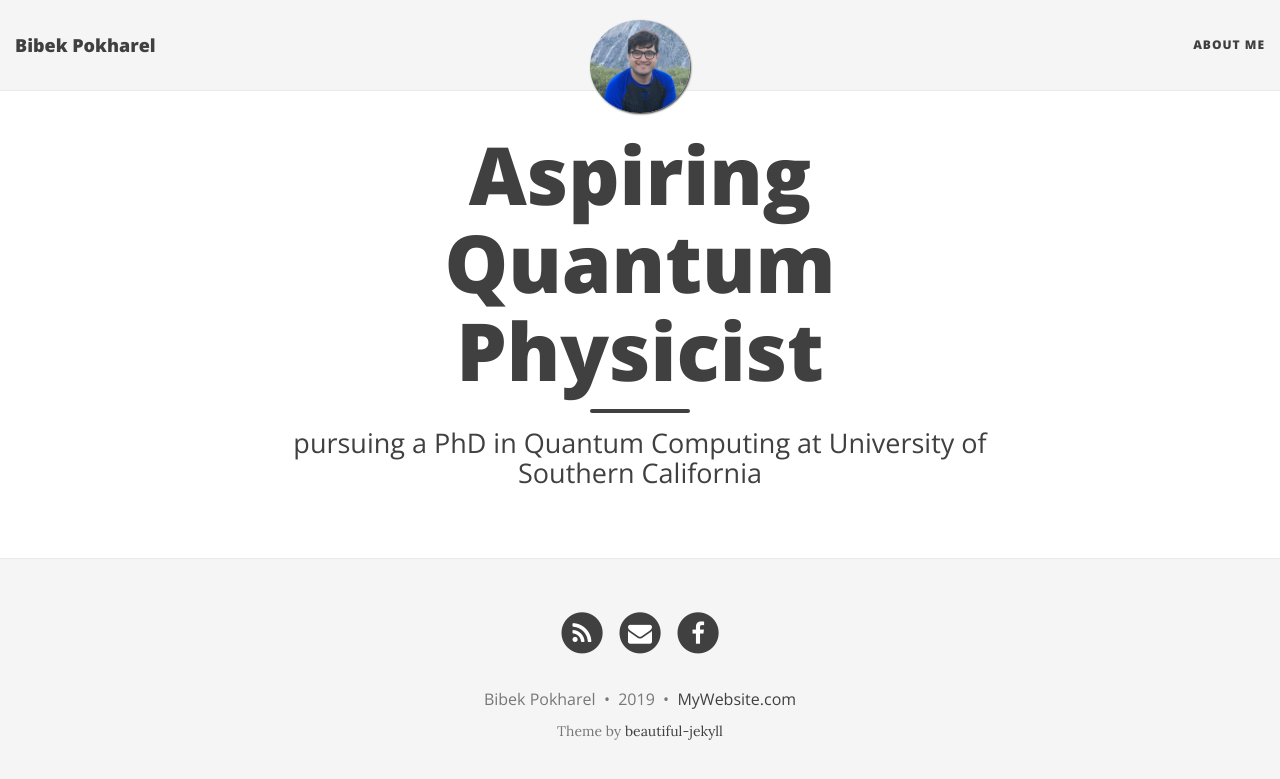
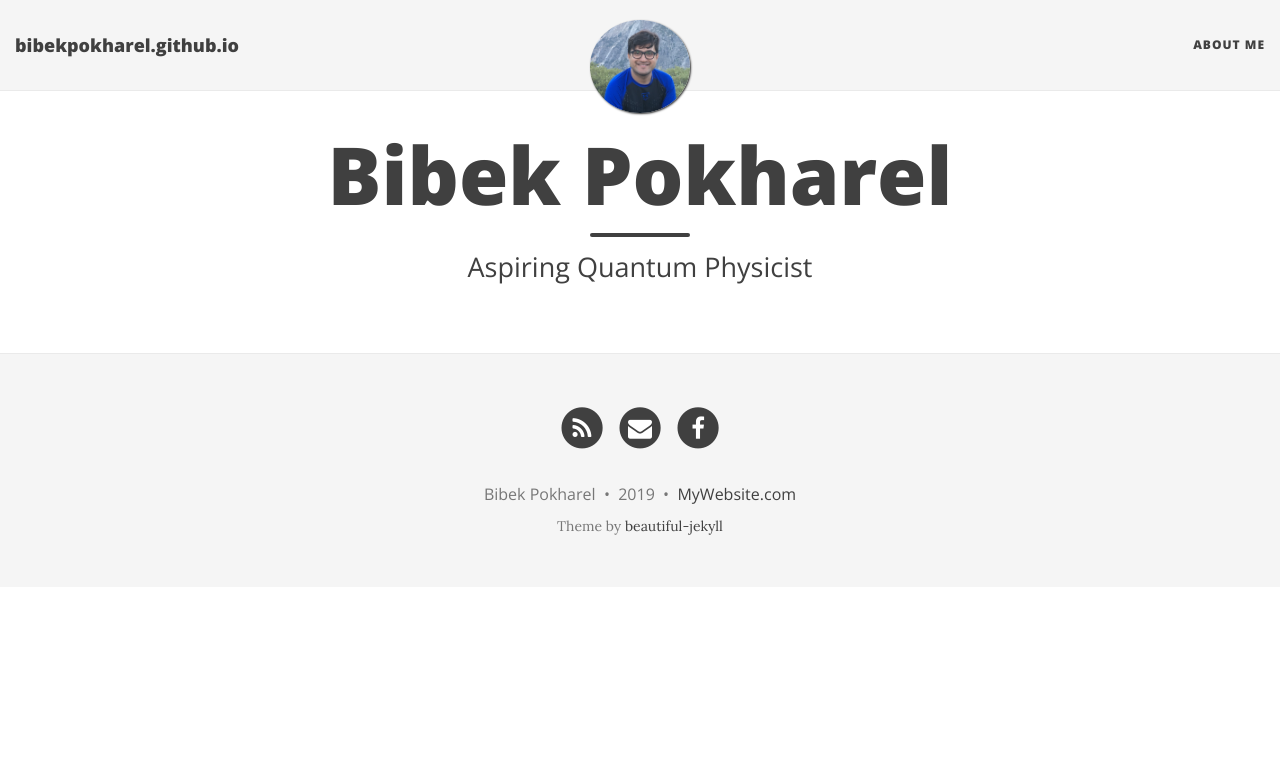
Before and after one commit to bibekpokharel/bibekpokharel.github.io, a Jekyll site: the page built from index.html, in a window 1280 px wide. Shown: the top 779 px of the page. Built offline with Jekyll 4.4.1, drawn with Linux system fonts in a browser that asks for light colours; nearby versions of some CDN libraries; the list of posts is cut into pages by our own code.

Commit message:
change text for the frontpage

```diff
--- a/_config.yml
+++ b/_config.yml
@@ -14,7 +14,7 @@ baseurl: ""
 # Of course don't forget to change the username and projectname to YOUR username and project
 
 # Name of website
-title: Bibek Pokharel
+title:
 
 # Short description of your site
 description: A virtual proof that name is awesome!
--- a/index.html
+++ b/index.html
@@ -1,7 +1,7 @@
 ---
 layout: page
-title: Aspiring Quantum Physicist
-subtitle: pursuing a PhD in Quantum Computing at University of Southern California
+title: Bibek Pokharel
+subtitle: Aspiring Quantum Physicist
 use-site-title: true
 ---
 
```
